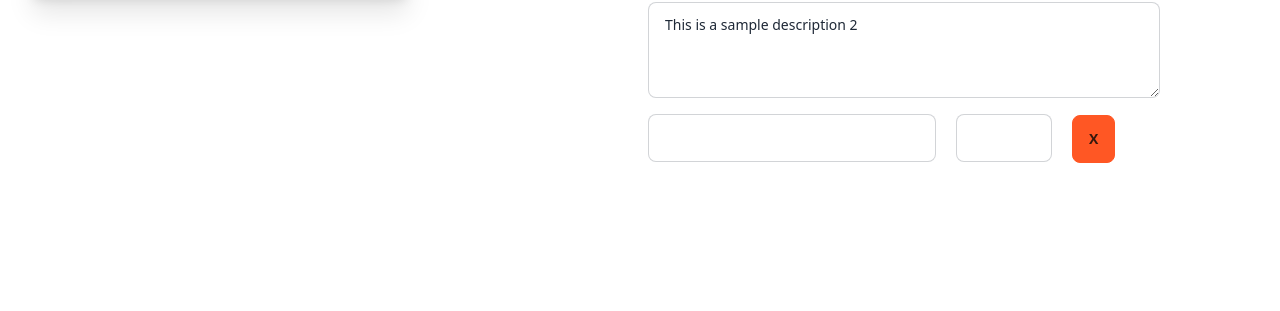
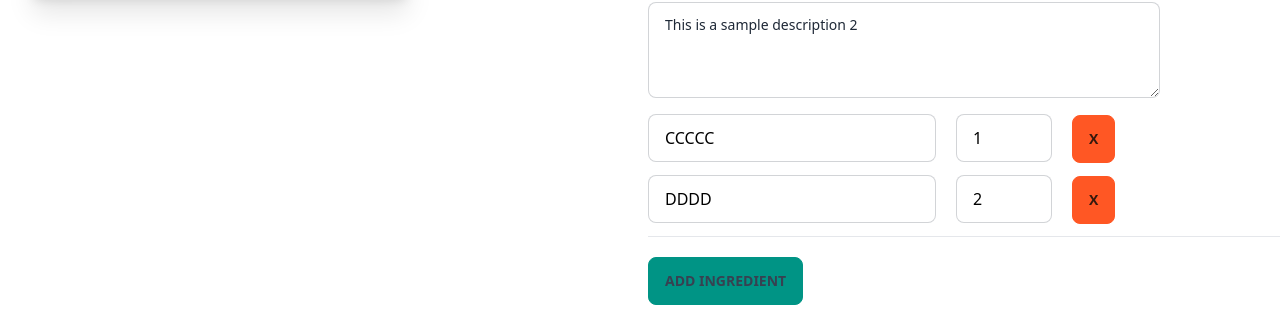
Before and after one commit to SMONTA/recipe-app-angular, an Angular app: page /recipes/1/edit in a window 1280 px wide. Shown: the part 486-797 px from the top of the page. Built offline with nearby package versions, Linux system fonts and the light colour scheme.

Commit message:
add form array

```diff
--- a/src/app/recipes/recipe-edit/recipe-edit.component.html
+++ b/src/app/recipes/recipe-edit/recipe-edit.component.html
@@ -42,9 +42,20 @@
         </div>
 
         <div formArrayName="ingredients">
-            <input class="input input-bordered  w-72 max-w-xs text-black placeholder:text-black/70 mr-5" type="text">
-            <input class="input input-bordered  w-24 text-black placeholder:text-black/70" type="number">
-            <button class="btn btn-error ml-5">X</button>
+            <div *ngFor="let ingredientCtl of ingredientsControl.controls; let i = index" [formGroupName]="i"
+                class="mb-3">
+                <input formControlName="name"
+                    class="input input-bordered  w-72 max-w-xs text-black placeholder:text-black/70 mr-5" type="text"
+                    [fo]>
+                <input formControlName="amount" class="input input-bordered  w-24 text-black placeholder:text-black/70"
+                    type="number">
+                <button class="btn btn-error ml-5" type="button" (click)="removeIngredient()">X</button>
+            </div>
+            <hr>
+            <button class="btn btn-success text-sm font-semibold leading-6 text-gray-700 mt-5" type="button"
+                (click)="addIngredient()">Add
+                Ingredient</button>
+
         </div>
     </div>
 </form>
--- a/src/app/recipes/recipe-edit/recipe-edit.component.ts
+++ b/src/app/recipes/recipe-edit/recipe-edit.component.ts
@@ -1,5 +1,11 @@
 import { Component, OnInit } from "@angular/core";
-import { FormArray, FormControl, FormGroup, Validators } from "@angular/forms";
+import {
+  FormArray,
+  FormBuilder,
+  FormControl,
+  FormGroup,
+  Validators,
+} from "@angular/forms";
 import { ActivatedRoute } from "@angular/router";
 import { RecipeService } from "src/app/service/recipe.service";
 
@@ -13,6 +19,7 @@ export class RecipeEditComponent implements OnInit {
   editMode = false;
   recipeForm: FormGroup;
   constructor(
+    private fb: FormBuilder,
     private route: ActivatedRoute,
     private recipeService: RecipeService
   ) {}
@@ -39,19 +46,45 @@ export class RecipeEditComponent implements OnInit {
     let recipeName = "";
     let recipeImagePath = "";
     let recipeDescription = "";
+    let recipeIngredients = this.fb.array<
+      FormGroup<{ name: FormControl<string>; amount: FormControl<number> }>
+    >([]);
 
     if (this.editMode) {
       const recipe = this.recipeService.getRecipeById(this.id);
       recipeName = recipe.name;
       recipeImagePath = recipe.imagePath;
       recipeDescription = recipe.description;
+      if (recipe["ingredients"]) {
+        recipe.ingredients.forEach((ingredient) => {
+          let ingredientCtl = this.fb.group({
+            name: [ingredient.name],
+            amount: [ingredient.amount],
+          });
+          recipeIngredients.push(ingredientCtl);
+        });
+      }
     }
-
-    this.recipeForm = new FormGroup({
-      name: new FormControl(recipeName, Validators.required),
-      imagePath: new FormControl(recipeImagePath, Validators.required),
-      description: new FormControl(recipeDescription, Validators.required),
-      ingredients: new FormArray([]),
+    this.recipeForm = this.fb.group({
+      name: [recipeName, Validators.required],
+      imagePath: [recipeImagePath, Validators.required],
+      description: [recipeDescription, Validators.required],
+      ingredients: recipeIngredients,
     });
   }
+
+  public get ingredientsControl(): FormArray {
+    return this.recipeForm.get("ingredients") as FormArray;
+  }
+
+  removeIngredient() {}
+
+  addIngredient() {
+    this.ingredientsControl.push(
+      this.fb.group({
+        name: [],
+        amount: [],
+      })
+    );
+  }
 }
```
